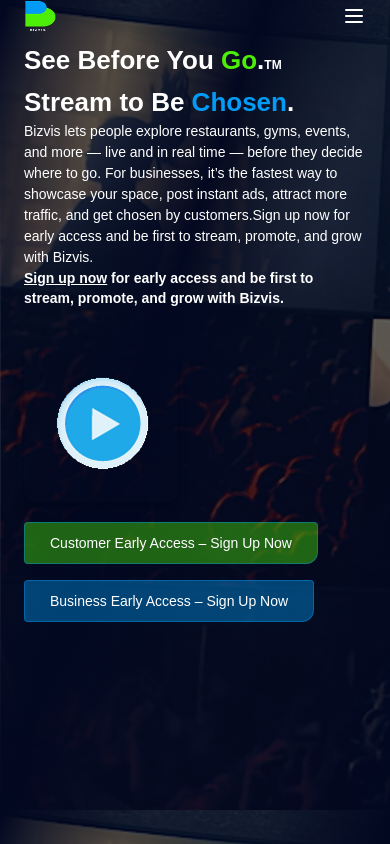
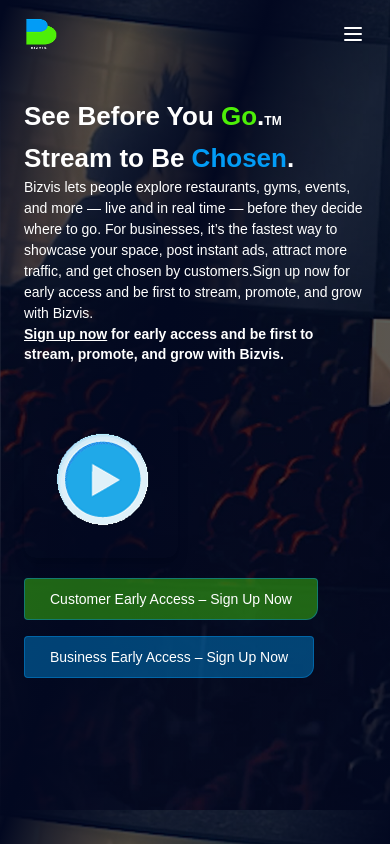
Before and after one commit to ayesha-habib07/bizvis, a Next.js app: page / in a window 390 px wide. Built offline with nearby package versions, Linux system fonts and the light colour scheme.

Commit message:
fixed spacing

```diff
--- a/src/components/common/Header.tsx
+++ b/src/components/common/Header.tsx
@@ -10,7 +10,7 @@
   const [menuOpen, setMenuOpen] = useState(false);
 
   return (
-    <header className=" bg-transparent sticky top-0 left-0 w-full  px-[24px] md:px-[60px] lg:px-[110px]  md:py-[25px]  z-50 flex justify-between items-center">
+    <header className=" bg-transparent sticky top-0 left-0 w-full   md:px-[60px] lg:px-[110px]  md:py-[25px]  py-[18px] px-[25px] z-50 flex justify-between items-center">
 
       <div className="flex items-center gap-20 justify-between ">
         <div className="flex items-center gap-2">
--- a/src/components/common/Hero.tsx
+++ b/src/components/common/Hero.tsx
@@ -54,7 +54,7 @@
         <Header />
 
         <div className="relative w-full min-h-screen text-white flex flex-col justify-start lg:justify-center
-             bg-cover bg-center bg-no-repeat pb-[30px] px-[24px] md:pt-[130px] md:pb-[50px] md:px-[60px] lg:px-[110px] pt-[10px] lg:pt-[165px] lg-pb-[199px]">
+             bg-cover bg-center bg-no-repeat pb-[30px] px-[24px] md:pt-[130px] md:pb-[50px] md:px-[60px] lg:px-[110px] pt-[30px] lg:pt-[165px] lg-pb-[199px]">
 
 
           <div className="relative z-10 flex flex-col lg:flex-row items-start lg:items-stretch justify-between w-full gap-10">
```
